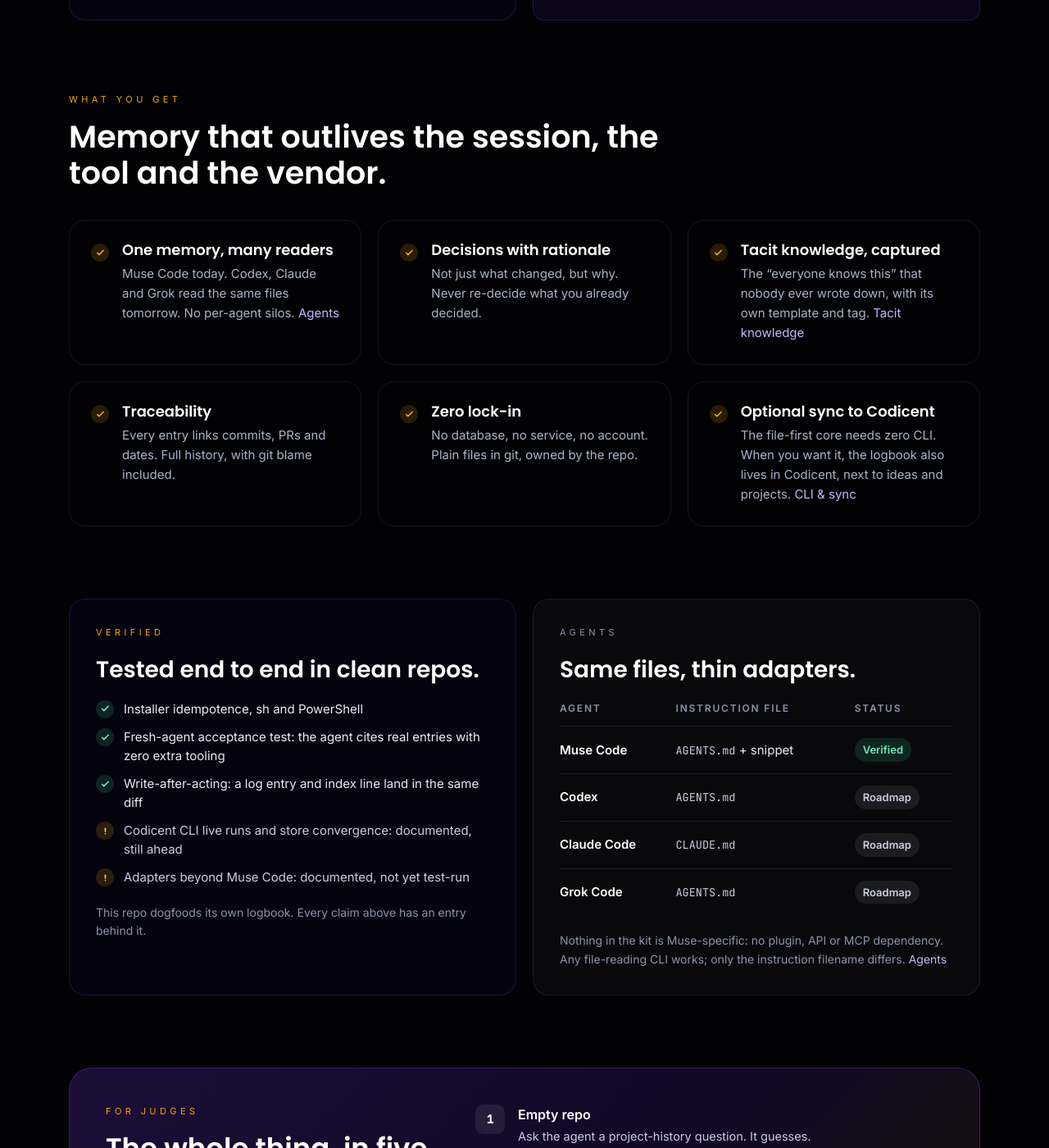
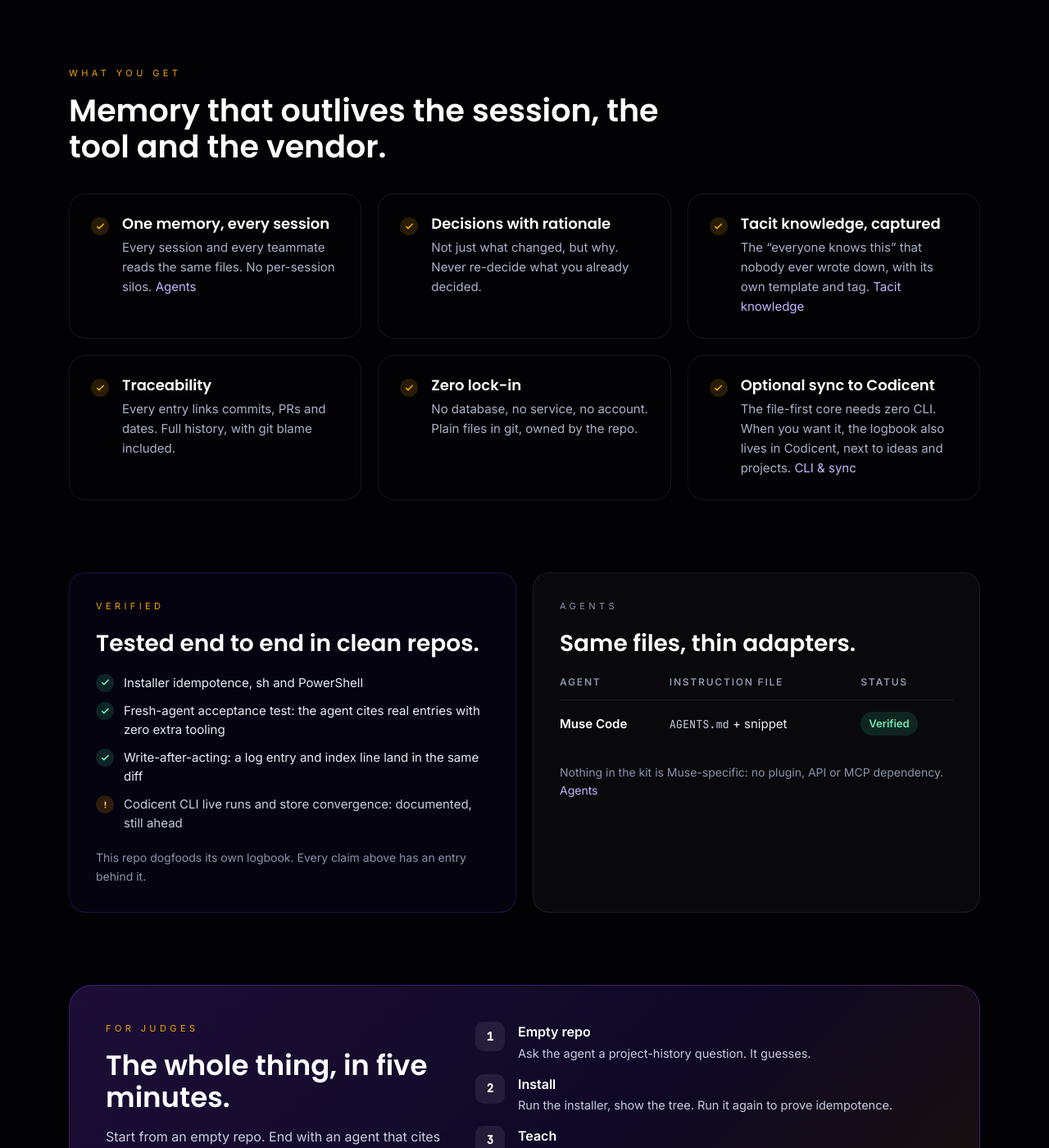
Before and after one commit to izaxon/codicent-muse, a Jekyll site: the page built from docs/index.html, in a window 1280 px wide and 1400 px high, scrolled down 2298 px. Shown: the whole window at 82% size. Built offline with Jekyll 4.4.1, drawn with Linux system fonts in a browser that asks for light colours; some of the changed text lies outside the part shown.

Commit message:
Landing page: hide roadmap agents (Codex/Claude/Grok)

```diff
--- a/docs/index.html
+++ b/docs/index.html
@@ -14,7 +14,7 @@ description: The shared memory for repos, ideas and projects. One file-first log
   <div class="hero-copy">
     <span class="hero-badge"><span class="dot dot-gold"></span>Meta Global AI Developer Hackathon</span>
     <h1><span class="grad">The shared memory</span><br>for repos, ideas and projects.</h1>
-    <p class="hero-lead">Codicent is the memory and mind of an organization. <strong>Codicent Muse brings that memory into the coding repo:</strong> one logbook per repo, plain Markdown, in git, read by every agent. Muse Code today. Codex, Claude and Grok on the same files tomorrow.</p>
+    <p class="hero-lead">Codicent is the memory and mind of an organization. <strong>Codicent Muse brings that memory into the coding repo:</strong> one logbook per repo, plain Markdown, in git, read by every agent.</p>
     <div class="hero-actions">
       <a class="btn btn-gold" href="{{ quickstart }}">Try it in two minutes
         <svg viewBox="0 0 24 24" width="18" height="18" aria-hidden="true" fill="none" stroke="currentColor" stroke-width="2.2" stroke-linecap="round" stroke-linejoin="round"><path d="M5 12h14"/><path d="M13 6l6 6-6 6"/></svg>
@@ -144,7 +144,7 @@ description: The shared memory for repos, ideas and projects. One file-first log
   <div class="grid grid-benefits">
     <div class="benefit">
       <span class="check check-gold"><svg viewBox="0 0 24 24" aria-hidden="true" fill="none" stroke="currentColor" stroke-width="3" stroke-linecap="round" stroke-linejoin="round"><path d="M5 12l4 4L19 6"/></svg></span>
-      <div><h3>One memory, many readers</h3><p>Muse Code today. Codex, Claude and Grok read the same files tomorrow. No per-agent silos. <a href="{{ agents }}">Agents</a></p></div>
+      <div><h3>One memory, every session</h3><p>Every session and every teammate reads the same files. No per-session silos. <a href="{{ agents }}">Agents</a></p></div>
     </div>
     <div class="benefit">
       <span class="check check-gold"><svg viewBox="0 0 24 24" aria-hidden="true" fill="none" stroke="currentColor" stroke-width="3" stroke-linecap="round" stroke-linejoin="round"><path d="M5 12l4 4L19 6"/></svg></span>
@@ -180,7 +180,6 @@ description: The shared memory for repos, ideas and projects. One file-first log
         <li><span class="check check-green"><svg viewBox="0 0 24 24" aria-hidden="true" fill="none" stroke="currentColor" stroke-width="3" stroke-linecap="round" stroke-linejoin="round"><path d="M5 12l4 4L19 6"/></svg></span><span>Fresh-agent acceptance test: the agent cites real entries with zero extra tooling</span></li>
         <li><span class="check check-green"><svg viewBox="0 0 24 24" aria-hidden="true" fill="none" stroke="currentColor" stroke-width="3" stroke-linecap="round" stroke-linejoin="round"><path d="M5 12l4 4L19 6"/></svg></span><span>Write-after-acting: a log entry and index line land in the same diff</span></li>
         <li><span class="check check-pending"><svg viewBox="0 0 24 24" aria-hidden="true" fill="none" stroke="currentColor" stroke-width="3" stroke-linecap="round"><path d="M12 6v7"/><path d="M12 17.5v.5"/></svg></span><span class="pending">Codicent CLI live runs and store convergence: documented, still ahead</span></li>
-        <li><span class="check check-pending"><svg viewBox="0 0 24 24" aria-hidden="true" fill="none" stroke="currentColor" stroke-width="3" stroke-linecap="round"><path d="M12 6v7"/><path d="M12 17.5v.5"/></svg></span><span class="pending">Adapters beyond Muse Code: documented, not yet test-run</span></li>
       </ul>
       <p class="fine">This repo dogfoods its own logbook. Every claim above has an entry behind it.</p>
     </div>
@@ -192,13 +191,10 @@ description: The shared memory for repos, ideas and projects. One file-first log
           <thead><tr><th>Agent</th><th>Instruction file</th><th>Status</th></tr></thead>
           <tbody>
             <tr><td>Muse Code</td><td><code>AGENTS.md</code> + snippet</td><td><span class="pill pill-green">Verified</span></td></tr>
-            <tr><td>Codex</td><td><code>AGENTS.md</code></td><td><span class="pill pill-muted">Roadmap</span></td></tr>
-            <tr><td>Claude Code</td><td><code>CLAUDE.md</code></td><td><span class="pill pill-muted">Roadmap</span></td></tr>
-            <tr><td>Grok Code</td><td><code>AGENTS.md</code></td><td><span class="pill pill-muted">Roadmap</span></td></tr>
           </tbody>
         </table>
       </div>
-      <p class="fine">Nothing in the kit is Muse-specific: no plugin, API or MCP dependency. Any file-reading CLI works; only the instruction filename differs. <a href="{{ agents }}">Agents</a></p>
+      <p class="fine">Nothing in the kit is Muse-specific: no plugin, API or MCP dependency. <a href="{{ agents }}">Agents</a></p>
     </div>
   </div>
 </section>
```
